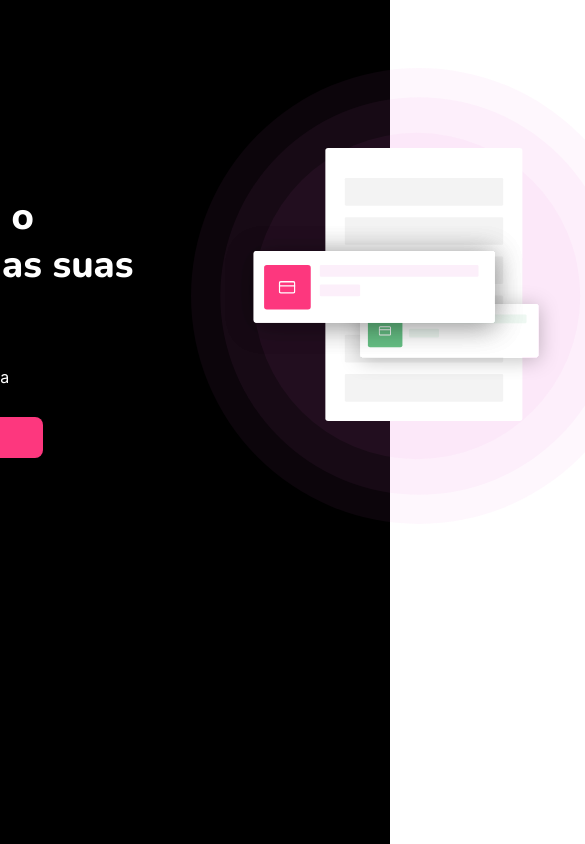
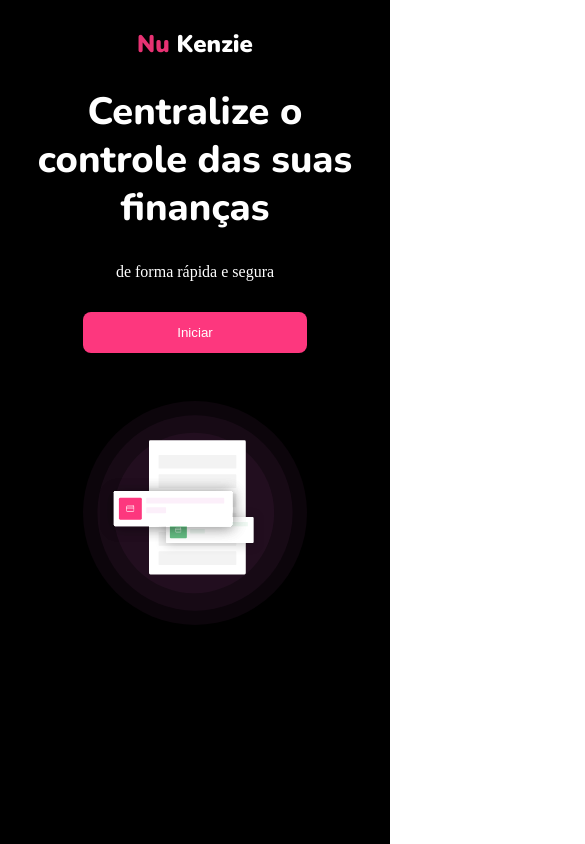
Before and after one commit to hitaloss/nukenzie, a React (Create React App) app: page / in a window 390 px wide. Shown: the top 844 px of the page, 585 px wide, since content can reach past the window. Built offline with nearby package versions, Linux system fonts and the light colour scheme.

Commit message:
update mobile plus filter

```diff
--- a/src/App.js
+++ b/src/App.js
@@ -9,10 +9,12 @@ import List from "./components/List";
 function App() {
   const [listTransactions, setListTransactions] = useState([]);
   const [initialize, setInitialize] = useState(false);
+  const [profit, setProfit] = useState([]);
 
   const handleTransaction = (transaction) => {
     const filter = listTransactions.filter((item) => item !== transaction);
-    return setListTransactions(filter);
+    setListTransactions(filter);
+    setProfit(filter);
   };
 
   return initialize ? (
@@ -23,18 +25,16 @@ function App() {
           <Form
             listTransactions={listTransactions}
             setListTransactions={setListTransactions}
+            setProfit={setProfit}
           />
         </section>
         <section className="right-section">
-          <Filter
-            listTransactions={listTransactions}
-            setListTransactions={setListTransactions}
-          />
+          <Filter listTransactions={listTransactions} setProfit={setProfit} />
           <ul className="card-container">
-            {listTransactions.length > 0 ? (
+            {profit.length > 0 ? (
               <List
                 handleTransaction={handleTransaction}
-                listTransactions={listTransactions}
+                listTransactions={profit}
               />
             ) : (
               <>
--- a/src/components/Filter/index.jsx
+++ b/src/components/Filter/index.jsx
@@ -1,47 +1,29 @@
-// import { useState } from "react";
 import Button from "../Button";
 import "./styles.css";
 
-function Filter({ listTransactions, setListTransactions }) {
-  // const [profit, setProfit] = useState([]);
-  // const [expense, setExpense] = useState([]);
-
-  // const filterProfit = () => {
-  //   setProfit([...listTransactions]);
-  //   const filter = profit.map((item) => item.type === "Entrada");
-  //   setListTransactions([filter]);
-  // };
-  // const filterExpense = () => {
-  //   setExpense([...listTransactions]);
-  //   const filter = expense.map((item) => item.type === "Despesas");
-  //   setListTransactions([filter]);
-  // };
-
-  // const showAll = () => {
-  //   listTransactions.map((item) =>
-  //     item.type !== "Despesas"
-  //       ? setListTransactions([...item, expense])
-  //       : setListTransactions([...item, profit])
-  //   );
-  // };
+function Filter({ listTransactions, setProfit }) {
+  const filterProfit = (value) => {
+    const filter = listTransactions.filter((item) => item.type === value);
+    setProfit(filter);
+  };
 
   return (
     <section className="filter-container">
       <span>Resumo financeiro</span>
       <div className="buttons">
         <Button
-          // onClick={() => showAll()}
+          onClick={() => setProfit(listTransactions)}
           name={"Todos"}
           className={"btn-option selected"}
         />
         <Button
-          // onClick={() => filterProfit()}
+          onClick={() => filterProfit("Entrada")}
           name={"Entradas"}
           id={"Entradas"}
           className={"btn-option"}
         />
         <Button
-          // onClick={() => filterExpense()}
+          onClick={() => filterProfit("Despesas")}
           name={"Despesas"}
           id={"Despesas"}
           className={"btn-option"}
--- a/src/components/Filter/styles.css
+++ b/src/components/Filter/styles.css
@@ -50,3 +50,15 @@
   width: 40%;
   justify-content: space-between;
 }
+
+@media (max-width: 1000px) {
+  .buttons {
+    width: 100%;
+    margin: 1rem 0;
+    flex-direction: column;
+    gap: 0.5rem;
+  }
+  .filter-container {
+    flex-direction: column;
+  }
+}
--- a/src/components/Form/index.jsx
+++ b/src/components/Form/index.jsx
@@ -1,12 +1,20 @@
 import { useState } from "react";
 import "./styles.css";
 
-function Form({ listTransactions, setListTransactions }) {
+function Form({ listTransactions, setListTransactions, setProfit }) {
   const [description, setDescription] = useState();
   const [value, setValue] = useState();
   const [transaction, setTransaction] = useState("Entrada");
   const addTransaction = () => {
     setListTransactions([
+      ...listTransactions,
+      {
+        description: description,
+        type: transaction,
+        value: Number(value),
+      },
+    ]);
+    setProfit([
       ...listTransactions,
       {
         description: description,
--- a/src/components/Form/styles.css
+++ b/src/components/Form/styles.css
@@ -150,3 +150,6 @@
   font-weight: 700;
   color: #fd377e;
 }
+
+@media (max-width: 1000px) {
+}
--- a/src/components/Header/styles.css
+++ b/src/components/Header/styles.css
@@ -20,3 +20,9 @@ header {
   font-family: "Nunito", sans-serif;
   color: black;
 }
+
+@media (max-width: 1000px) {
+  header {
+    gap: 1rem;
+  }
+}
--- a/src/components/HomePage/styles.css
+++ b/src/components/HomePage/styles.css
@@ -72,3 +72,28 @@
   margin: 9rem auto;
   transform: scale(1.5);
 }
+
+@media (max-width: 1000px) {
+  .container {
+    flex-direction: column;
+    gap: 1rem;
+  }
+  .container-text {
+    text-align: center;
+    align-items: center;
+  }
+
+  .container-text-info {
+    width: 90%;
+  }
+
+  #root > div {
+    width: 90%;
+  }
+
+  .nukenzie-logo {
+    margin: 0;
+    transform: scale(1);
+    width: 14rem;
+  }
+}
--- a/src/index.css
+++ b/src/index.css
@@ -1,16 +1,4 @@
-body {
-  margin: 0;
-  font-family: -apple-system, BlinkMacSystemFont, "Segoe UI", "Roboto", "Oxygen",
-    "Ubuntu", "Cantarell", "Fira Sans", "Droid Sans", "Helvetica Neue",
-    sans-serif;
-  -webkit-font-smoothing: antialiased;
-  -moz-osx-font-smoothing: grayscale;
-}
-
-code {
-  font-family: source-code-pro, Menlo, Monaco, Consolas, "Courier New",
-    monospace;
-}
+@import url("https://fonts.googleapis.com/css2?family=Inter:wght@100;300;400;500;600;700;800;900&family=Nunito:wght@200;300;400;500;600;700;800;900&family=Poppins:wght@100;200;300;400;500;600;700&display=swap");
 
 main {
   margin: 2rem auto;
@@ -21,14 +9,17 @@ main {
 }
 
 .right-section {
-  width: 42rem;
+  width: 80%;
 }
 
 .card-container {
   margin: 20px 0;
 }
 
-@import url("https://fonts.googleapis.com/css2?family=Inter:wght@100;300;400;500;600;700;800;900&family=Nunito:wght@200;300;400;500;600;700;800;900&family=Poppins:wght@100;200;300;400;500;600;700&display=swap");
+.card-container > ul {
+  overflow: auto;
+  max-height: 27rem;
+}
 
 .info {
   padding: 30px 0;
@@ -37,3 +28,10 @@ main {
   font-weight: 700;
   color: #5b6166;
 }
+
+@media (max-width: 1000px) {
+  main {
+    flex-direction: column;
+    align-items: center;
+  }
+}
```
